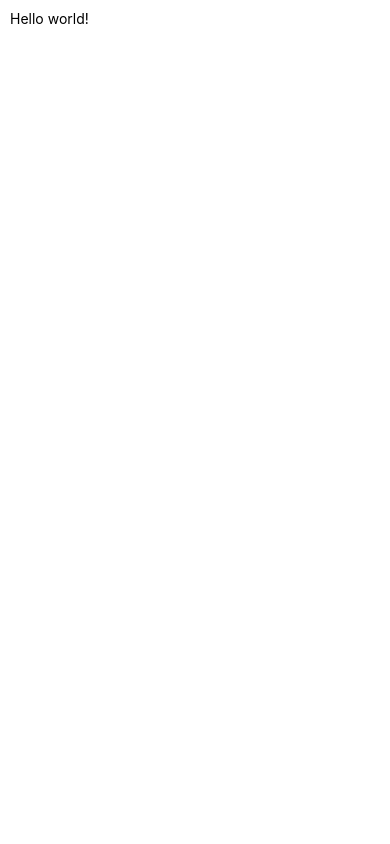
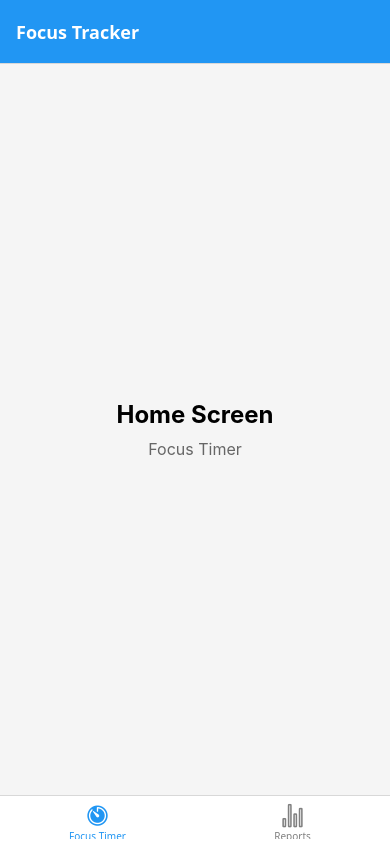
Before and after one commit to HananFM/MobilProje, a React Native app: screen /Home in a window 390 px wide. Built offline with nearby package versions, Linux system fonts and the light colour scheme.

Commit message:
2.commit

```diff
--- a/App.js
+++ b/App.js
@@ -1,10 +1,57 @@
-import {View, Text} from 'react-native';
+import React from 'react';
+import { NavigationContainer } from '@react-navigation/native';
+import { createBottomTabNavigator } from '@react-navigation/bottom-tabs';
+import { Ionicons } from '@expo/vector-icons';
+
+import HomeScreen from './screens/HomeScreen';
+import ReportsScreen from './screens/ReportsScreen';
+
+const Tab = createBottomTabNavigator();
 
 export default function App() {
-  return(
-        <View>
-            <Text style={{padding: 10}}>Hello world!</Text>
-        </View>
+  return (
+    <NavigationContainer>
+      <Tab.Navigator
+        screenOptions={({ route }) => ({
+          tabBarIcon: ({ focused, color, size }) => {
+            let iconName;
 
+            if (route.name === 'Home') {
+              iconName = focused ? 'timer' : 'timer-outline';
+            } else if (route.name === 'Reports') {
+              iconName = focused ? 'stats-chart' : 'stats-chart-outline';
+            }
+
+            return <Ionicons name={iconName} size={size} color={color} />;
+          },
+          tabBarActiveTintColor: '#2196F3',
+          tabBarInactiveTintColor: 'gray',
+          headerStyle: {
+            backgroundColor: '#2196F3',
+          },
+          headerTintColor: '#fff',
+          headerTitleStyle: {
+            fontWeight: 'bold',
+          },
+        })}
+      >
+        <Tab.Screen
+          name="Home"
+          component={HomeScreen}
+          options={{
+            tabBarLabel: 'Focus Timer',
+            headerTitle: 'Focus Tracker',
+          }}
+        />
+        <Tab.Screen
+          name="Reports"
+          component={ReportsScreen}
+          options={{
+            tabBarLabel: 'Reports',
+            headerTitle: 'Statistics & Reports',
+          }}
+        />
+      </Tab.Navigator>
+    </NavigationContainer>
   );
 }
--- a/package.json
+++ b/package.json
@@ -9,6 +9,8 @@
     "web": "expo start --web"
   },
   "dependencies": {
+    "@react-navigation/bottom-tabs": "^7.8.6",
+    "@react-navigation/native": "^7.1.21",
     "expo": "~54.0.18",
     "react": "19.1.0",
     "react-dom": "19.1.0",
--- /dev/null
+++ b/screens/HomeScreen.js
@@ -0,0 +1,29 @@
+import React from 'react';
+import { View, Text, StyleSheet } from 'react-native';
+
+export default function HomeScreen() {
+  return (
+    <View style={styles.container}>
+      <Text style={styles.title}>Home Screen</Text>
+      <Text style={styles.subtitle}>Focus Timer</Text>
+    </View>
+  );
+}
+
+const styles = StyleSheet.create({
+  container: {
+    flex: 1,
+    justifyContent: 'center',
+    alignItems: 'center',
+    backgroundColor: '#f5f5f5',
+  },
+  title: {
+    fontSize: 24,
+    fontWeight: 'bold',
+    marginBottom: 10,
+  },
+  subtitle: {
+    fontSize: 16,
+    color: '#666',
+  },
+});
--- /dev/null
+++ b/screens/ReportsScreen.js
@@ -0,0 +1,29 @@
+import React from 'react';
+import { View, Text, StyleSheet } from 'react-native';
+
+export default function ReportsScreen() {
+  return (
+    <View style={styles.container}>
+      <Text style={styles.title}>Reports Screen</Text>
+      <Text style={styles.subtitle}>Focus Statistics & Analytics</Text>
+    </View>
+  );
+}
+
+const styles = StyleSheet.create({
+  container: {
+    flex: 1,
+    justifyContent: 'center',
+    alignItems: 'center',
+    backgroundColor: '#f5f5f5',
+  },
+  title: {
+    fontSize: 24,
+    fontWeight: 'bold',
+    marginBottom: 10,
+  },
+  subtitle: {
+    fontSize: 16,
+    color: '#666',
+  },
+});
```
Also changed, not shown: 1 other file (tests, documents, lock files or other folders).
